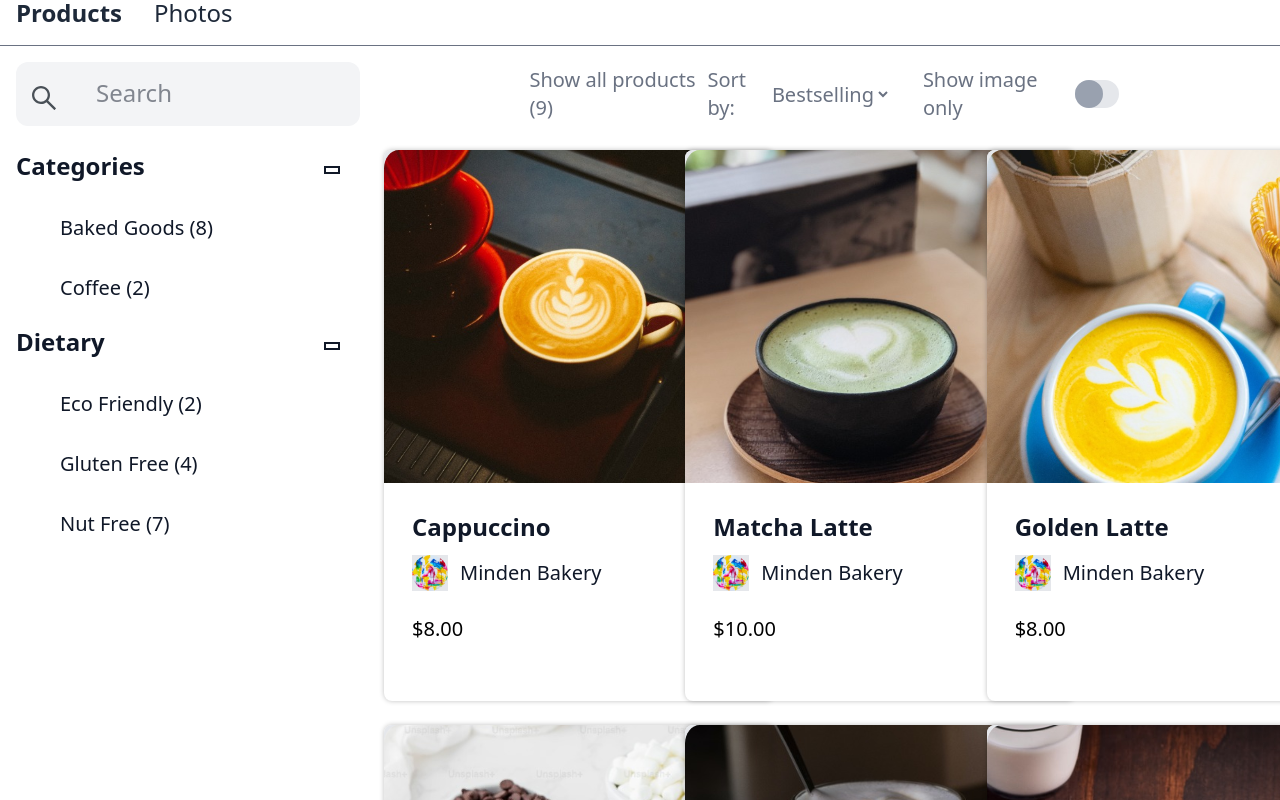
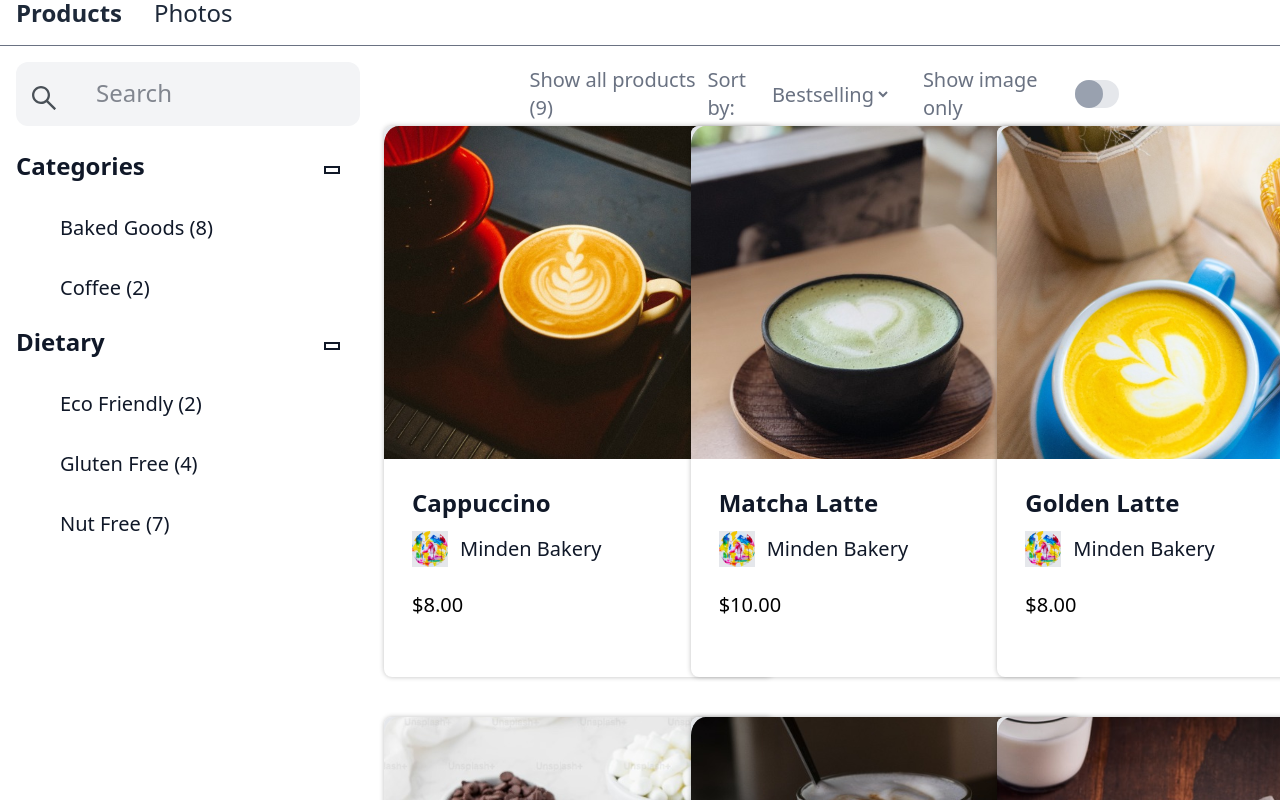
Before and after one commit to Siddami/my-coffee-app, a Next.js app: page / in a window 1280 px wide. Shown: the part 680-1480 px from the top of the page. Built offline with nearby package versions, Linux system fonts and the light colour scheme.

Commit message:
fix: style fixes in product list

```diff
--- a/app/components/ProductList.tsx
+++ b/app/components/ProductList.tsx
@@ -76,7 +76,7 @@
           onSortChange={handleSortChange}
           onImageToggle={handleImageToggle}
         />
-        <div className="grid grid-cols-1 sm:grid-cols-2 lg:grid-cols-3 gap-6 mt-6">
+        <div className="grid grid-cols-1 sm:grid-cols-2 lg:grid-cols-3 gap-10">
           {filteredProducts.length > 0 ? (
             filteredProducts.map((product) => (
               <ProductCard key={product.id} product={product} />
```
